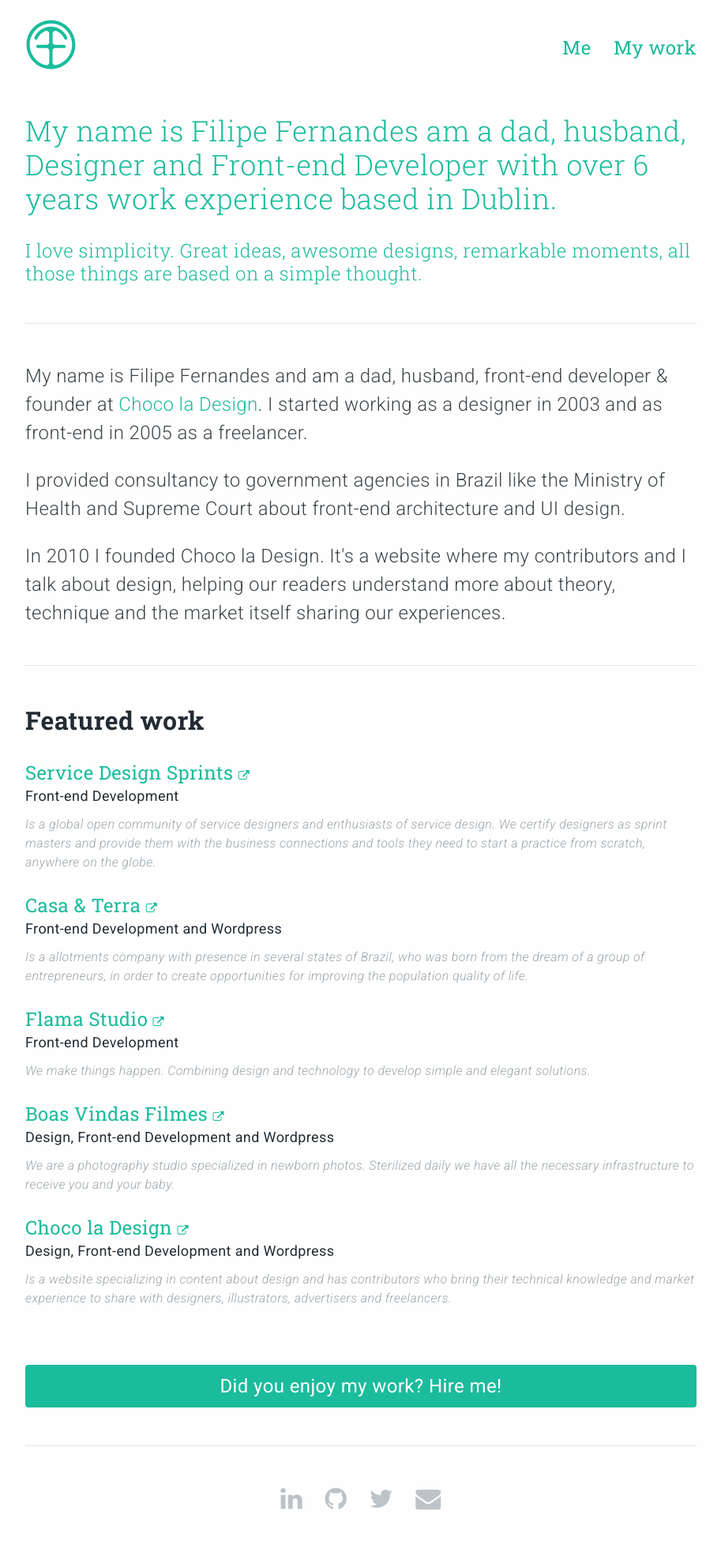
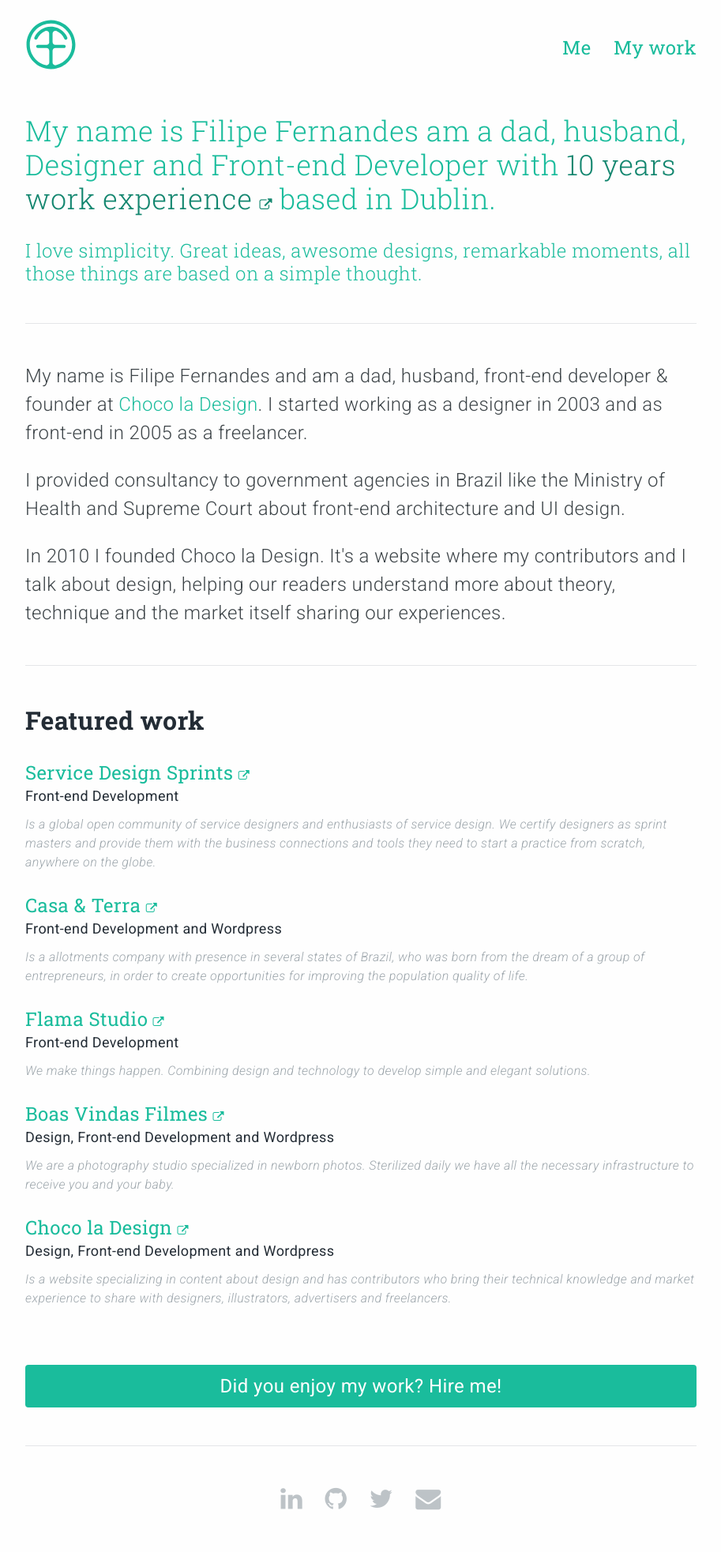
Before and after one commit to filipesf/filipesf.github.io, a Jekyll site: the page built from index.html, in a window 1280 px wide. Shown: the whole page at 79% size, without its empty margins (183-1096 px from the left). Built offline with Jekyll 4.4.1, drawn with Linux system fonts in a browser that asks for light colours; nearby versions of some CDN libraries.

Commit message:
Added LinkedIn link on hero

```diff
--- a/_includes/hero.html
+++ b/_includes/hero.html
@@ -1,6 +1,6 @@
 <section class="hero">
   <div class="wrapper">
-    <h2 class="hero__title">My name is Filipe Fernandes am a dad, husband, Designer and Front-end Developer with over 6 years work experience based in Dublin.</h2>
+    <h2 class="hero__title">My name is Filipe Fernandes am a dad, husband, Designer and Front-end Developer with <a href="{{ site.linkedin }}" rel="nofollow" title="Know more about my experience" target="_blank">10 years work experience <i class="fa fa-external-link"></i></a> based in Dublin.</h2>
 
     <h3 class="hero__subtitle">I love simplicity. Great ideas, awesome designs, remarkable moments, all those things are based on a simple thought.</h3>
     <hr>
--- a/_sass/_components.page-hero.scss
+++ b/_sass/_components.page-hero.scss
@@ -27,4 +27,10 @@
     line-height: 1.2;
     margin: 0;
   }
+
+  a {
+    color: palette(primary, xdark);
+
+    i { @include font-size($font-size--regular); }
+  }
 }
```
